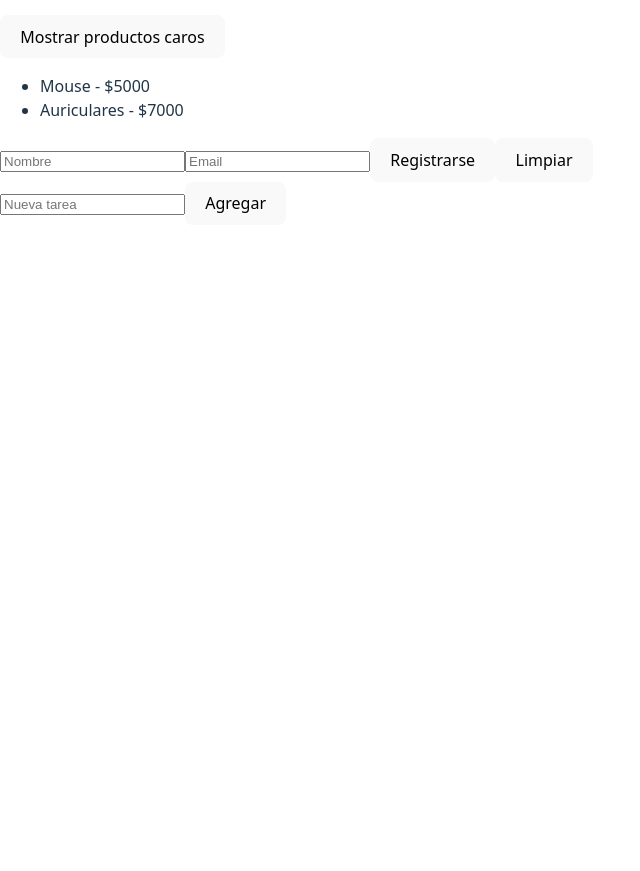
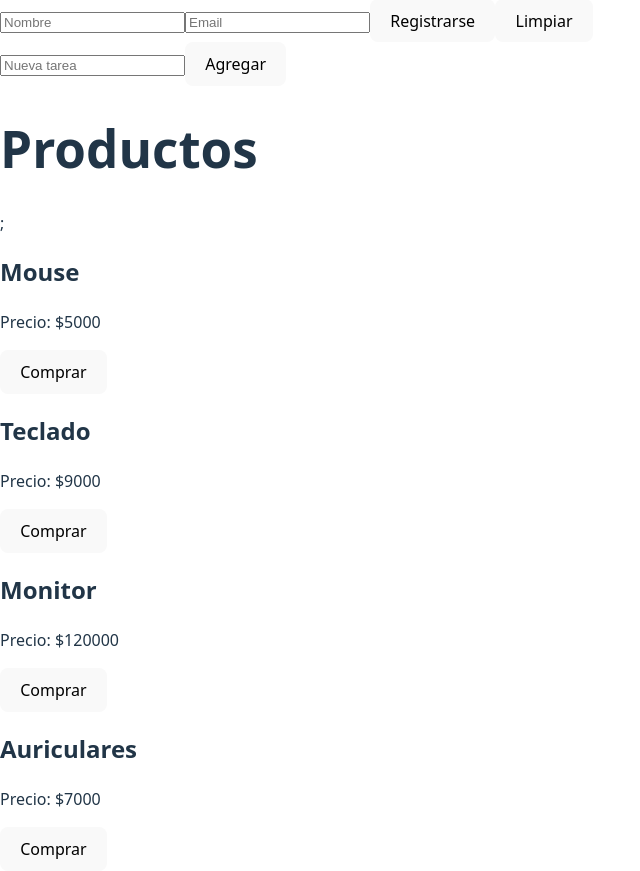
Before and after one commit to thiago2307/practicaReact, a React (Vite) app in the folder practica/: page / in a window 1280 px wide. Shown: the part 420-1291 px from the top of the page, without its empty margins (0-640 px from the left). Before the commit the page ends 800 px from the top, so only its background shows below. Built offline with nearby package versions, Linux system fonts and the light colour scheme.

Commit message:
MiniApp Compras

```diff
--- a/practica/src/App.jsx
+++ b/practica/src/App.jsx
@@ -6,6 +6,7 @@ import Contador from './componentes/Contador.jsx'
 import Lista from './componentes/Lista.jsx'
 import Formulario from './componentes/Formulario.jsx'
 import AgregarTareas from './componentes/AgregarTareas.jsx'
+import MiniApp from './componentes/MiniApp.jsx'
 import './App.css'
 //import { useState } from "react";
 
@@ -19,6 +20,7 @@ function App() {
     <Lista/>
     <Formulario/>
     <AgregarTareas/>
+    <MiniApp/>
     </>
   )
 }
--- /dev/null
+++ b/practica/src/componentes/MiniApp.jsx
@@ -0,0 +1,27 @@
+function  MiniApp() {
+    const productos = [
+    { id: 1, nombre: "Mouse", precio: 5000 },
+    { id: 2, nombre: "Teclado", precio: 9000 },
+    { id: 3, nombre: "Monitor", precio: 120000 },
+    { id: 4, nombre: "Auriculares", precio: 7000 },
+  ];
+
+    const comprar = (nombre) => {
+      alert(`Compraste el producto: ${nombre}`);
+    };
+
+  return  (
+    <div>
+      <h1>Productos</h1>;
+      {productos.map((producto) => (
+        <div key={producto.id}>
+          <h2>{producto.nombre}</h2>
+          <p>Precio: ${producto.precio}</p>
+          <button onClick={() => comprar(producto.nombre)}>Comprar</button>
+        </div>
+      ))}
+    </div>
+  );
+}
+
+export default MiniApp;
```
